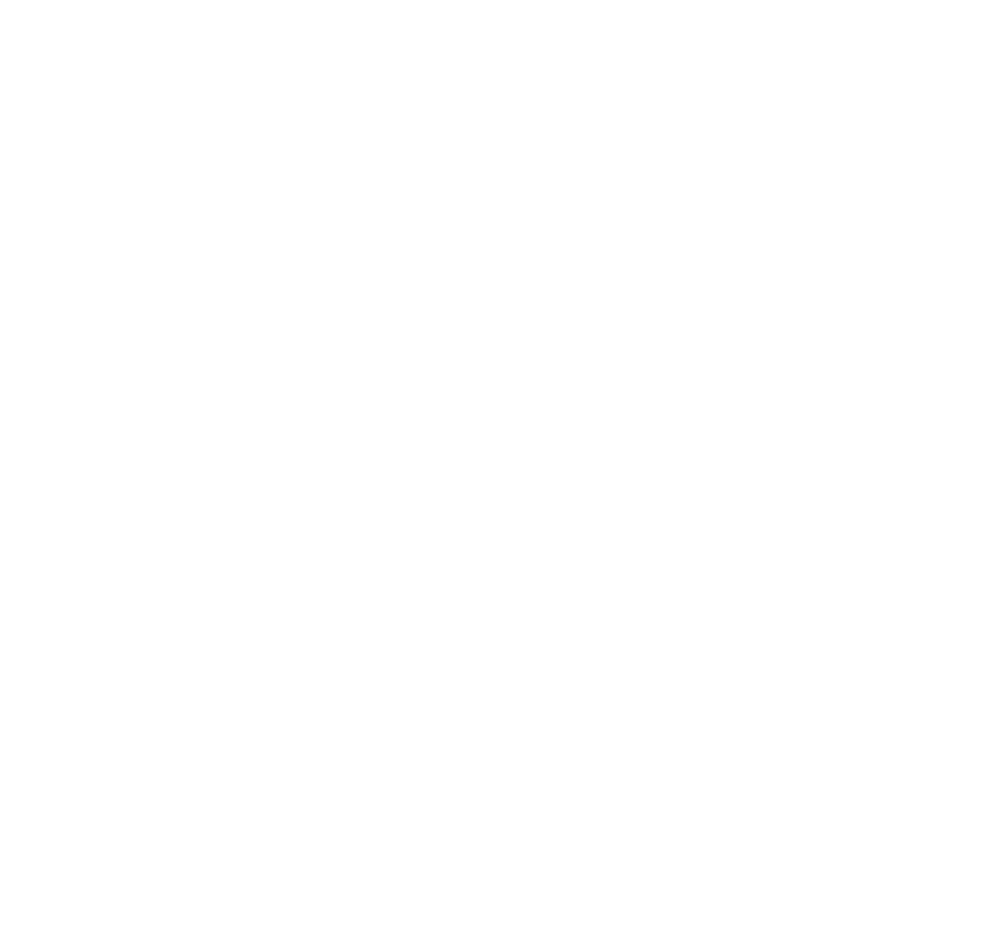
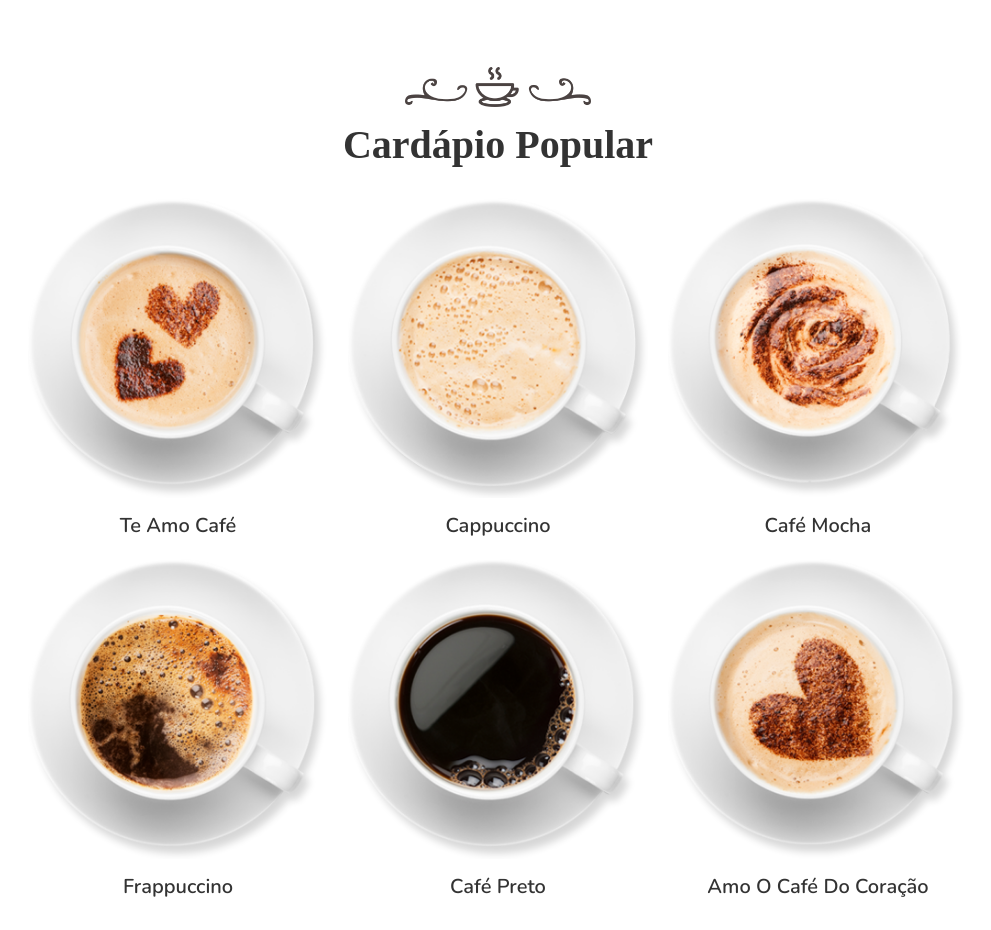
Before and after one commit to daniel-oliv3/casa-do-cafe-webapp, an Angular app: page / in a window 1280 px wide. Shown: the part 1803-2733 px from the top of the page, without its empty margins (142-1133 px from the left). Before the commit the page ends 1840 px from the top, so only its background shows below. Built offline with nearby package versions, Linux system fonts and the light colour scheme; a web font is replaced by a local one.

Commit message:
Menu section

```diff
--- a/src/app/app.component.html
+++ b/src/app/app.component.html
@@ -10,3 +10,6 @@
 
 <!-- Facility Section -->
 <app-facility></app-facility>
+
+<!-- Menu Section -->
+<app-menu></app-menu>
--- a/src/app/app.module.ts
+++ b/src/app/app.module.ts
@@ -7,6 +7,7 @@
 import { HomeComponent } from './home/home.component';
 import { AboutComponent } from './about/about.component';
 import { FacilityComponent } from './facility/facility.component';
+import { MenuComponent } from './menu/menu.component';
 
 @NgModule({
   declarations: [
@@ -14,7 +15,8 @@
     HeaderComponent,
     HomeComponent,
     AboutComponent,
-    FacilityComponent
+    FacilityComponent,
+    MenuComponent
   ],
   imports: [
     BrowserModule,
--- /dev/null
+++ b/src/app/menu/menu.component.css
@@ -0,0 +1,25 @@
+/* ======= Menu Section/Seção de Cardapio ======= */
+.menu .box-container {
+  display: grid;
+  grid-template-columns: repeat(auto-fit, 30rem);
+  gap: 2rem;
+  align-items: flex-start;
+  justify-content: center;
+}
+
+
+.menu .box-container .box {
+  text-align: center;
+}
+
+
+.menu .box-container .box img {
+  width: 100%;
+  margin-bottom: 1rem;
+}
+
+
+.menu .box-container .box h3 {
+  font-size: 2rem;
+  color: var(--black);
+}
--- /dev/null
+++ b/src/app/menu/menu.component.html
@@ -0,0 +1,33 @@
+<!-- ======= Menu Section/Seção de Cardapio ======= -->
+<section class="menu" id="menu">
+  <div class="heading">
+    <img src="../../assets/heading-img.png" alt="">
+    <h3>Cardápio popular</h3>
+  </div>
+  <div class="box-container">
+    <div class="box">
+      <img src="../../assets/menu-1.png" alt="">
+      <h3>Te amo café</h3>
+    </div>
+    <div class="box">
+      <img src="../../assets/menu-2.png" alt="">
+      <h3>Cappuccino</h3>
+    </div>
+    <div class="box">
+      <img src="../../assets/menu-3.png" alt="">
+      <h3>Café mocha</h3>
+    </div>
+    <div class="box">
+      <img src="../../assets/menu-4.png" alt="">
+      <h3>Frappuccino</h3>
+    </div>
+    <div class="box">
+      <img src="../../assets/menu-5.png" alt="">
+      <h3>Café preto</h3>
+    </div>
+    <div class="box">
+      <img src="../../assets/menu-6.png" alt="">
+      <h3>Amo o café do coração</h3>
+    </div>
+  </div>
+</section>
--- /dev/null
+++ b/src/app/menu/menu.component.ts
@@ -0,0 +1,15 @@
+import { Component, OnInit } from '@angular/core';
+
+@Component({
+  selector: 'app-menu',
+  templateUrl: './menu.component.html',
+  styleUrls: ['./menu.component.css']
+})
+export class MenuComponent implements OnInit {
+
+  constructor() { }
+
+  ngOnInit(): void {
+  }
+
+}
```
Also changed, not shown: 1 other file (tests, documents, lock files or other folders).
